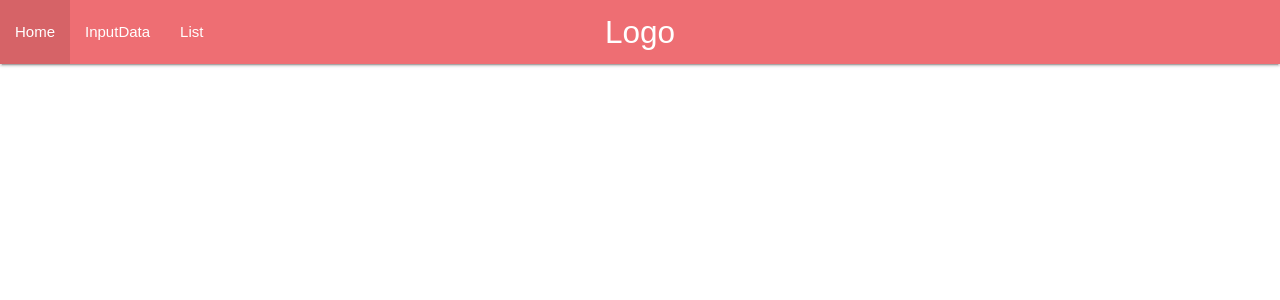
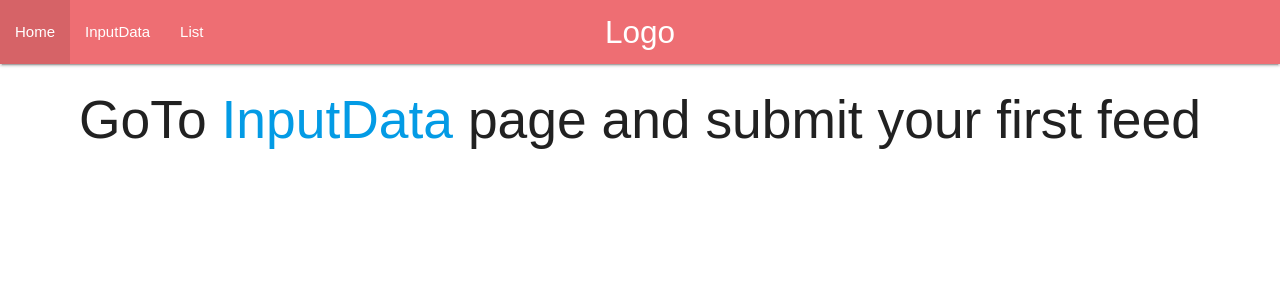
Before and after one commit to ashish0593/React-Redux-Demo, a React (Create React App) app: page /list in a window 1280 px wide. Shown: the top 300 px of the page. Built offline with nearby package versions, Linux system fonts and the light colour scheme.

Commit message:
If Condition added

```diff
--- a/src/List.js
+++ b/src/List.js
@@ -1,11 +1,13 @@
 import React, { Component } from 'react';
-
+import {Link} from 'react-router-dom';
 import './App.css';
 
 class List extends Component {
   render() {
     return (
         <div>
+          {this.props.feeds.length == 0  ?
+            (<div> <center><h2 className='header'>GoTo <Link to="/input">InputData</Link> page and submit your first feed</h2></center></div>):""}
           {this.props.feeds.map((feed, index) => (
 
             	<div className="row">
```
